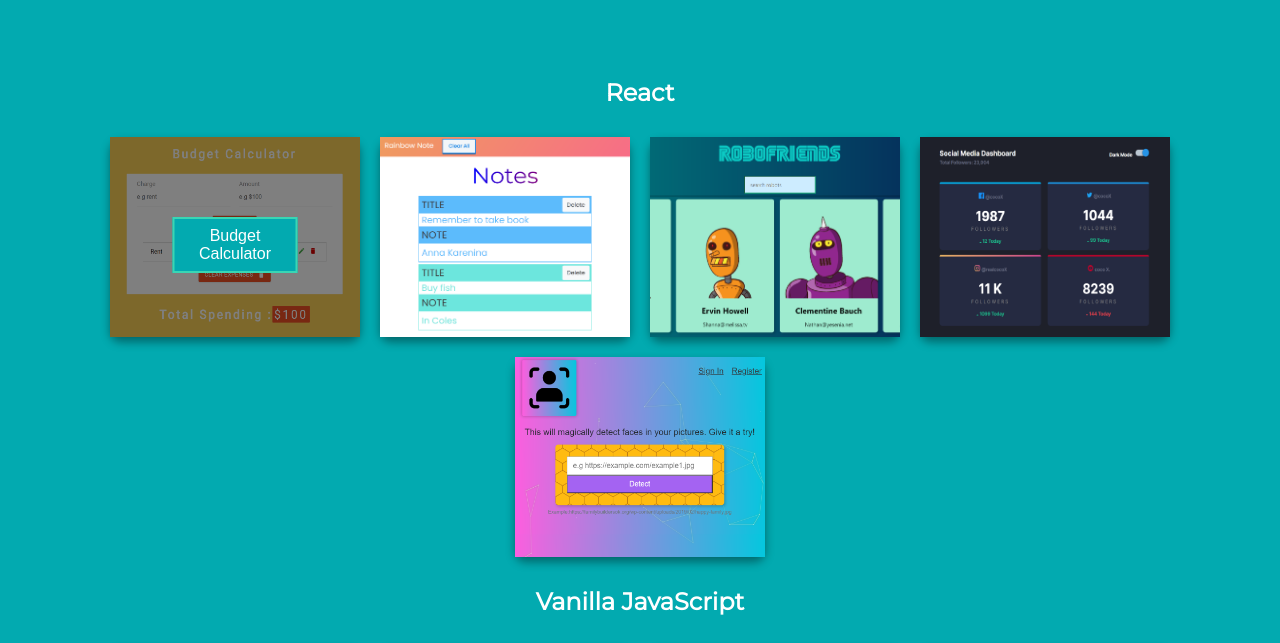
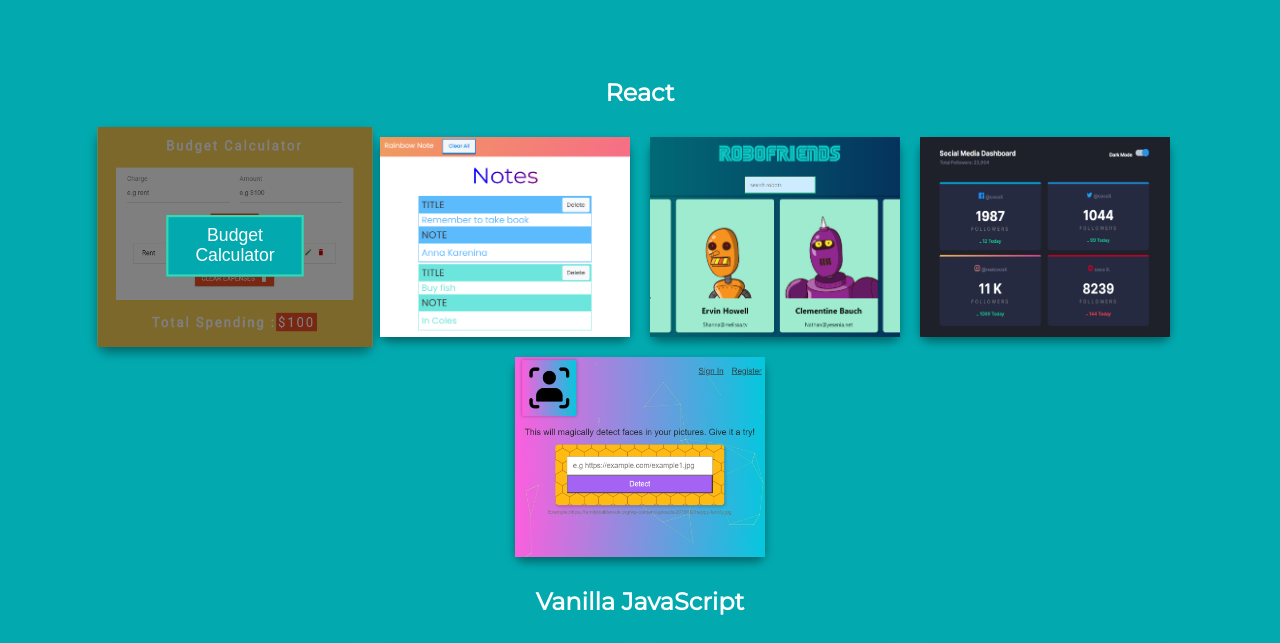
Before and after one commit to cocoxiang123/02_09_2020-mini_projects, a plain HTML site: page index.html in a window 1280 px wide. In both pictures the pointer is over the element "Budget Calculator". Shown: the part 151-794 px from the top of the page. Drawn offline with Linux system fonts and the light colour scheme.

Commit message:
add hover effect on cards

```diff
--- a/style.css
+++ b/style.css
@@ -44,6 +44,10 @@ h1 {
   margin: 10px;
   border-radius: 10px;
   box-shadow: 0 5px 10px rgba(0, 0, 0, 0.4);
+  transition: all 0.3s ease-out;
+}
+.card:hover {
+  transform: scale(1.1);
 }
 .card-img {
   height: 100%;
```
